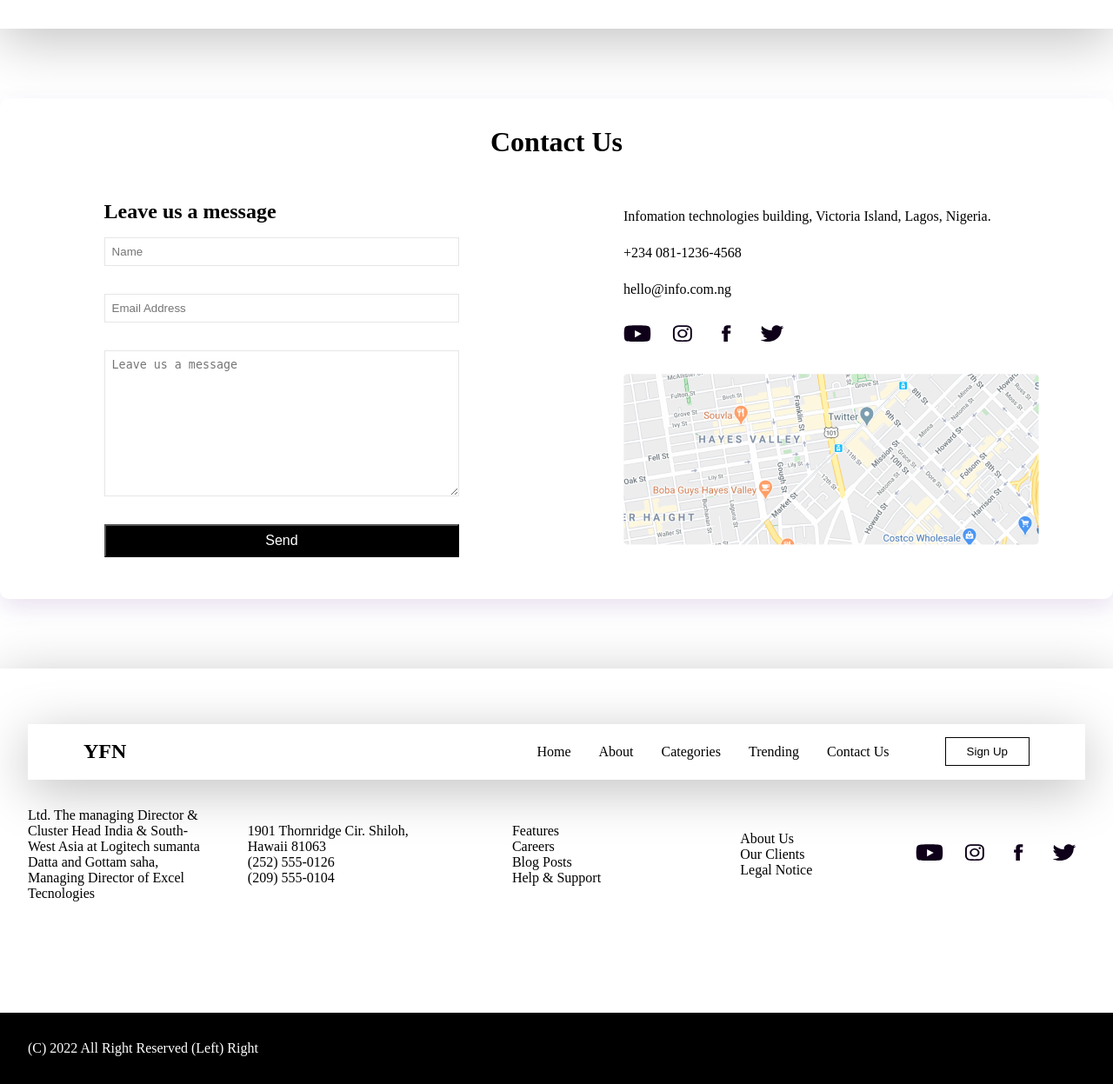
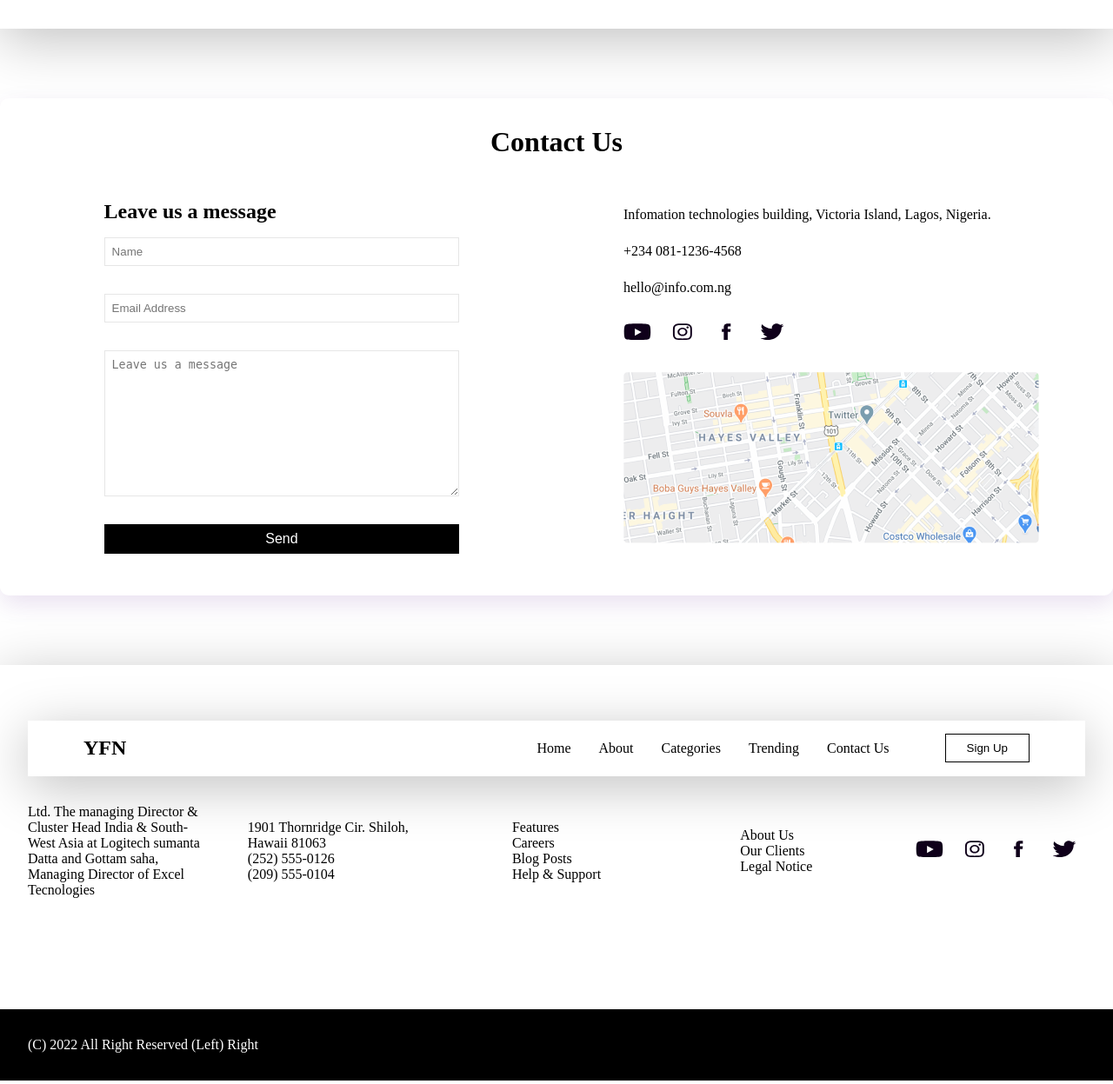
Before and after one commit to ceeriil/YFN, a Django app: page / in a window 1280 px wide. Shown: the part 2880-4127 px from the top of the page at 87% size. Run offline with Django 3.2, Linux system fonts and the light colour scheme; parts of the project's set-up code (start-up, migrations or seed data) failed here and were passed over.

Commit message:
style change

```diff
--- a/src/static/app/css/style.css
+++ b/src/static/app/css/style.css
@@ -283,6 +283,8 @@ textarea {
   margin-top: 1rem;
   font-size: 1rem;
   padding: 0.5rem 1rem;
+  border: 0;
+  cursor: pointer;
 }
 
 .contact .info {
```
